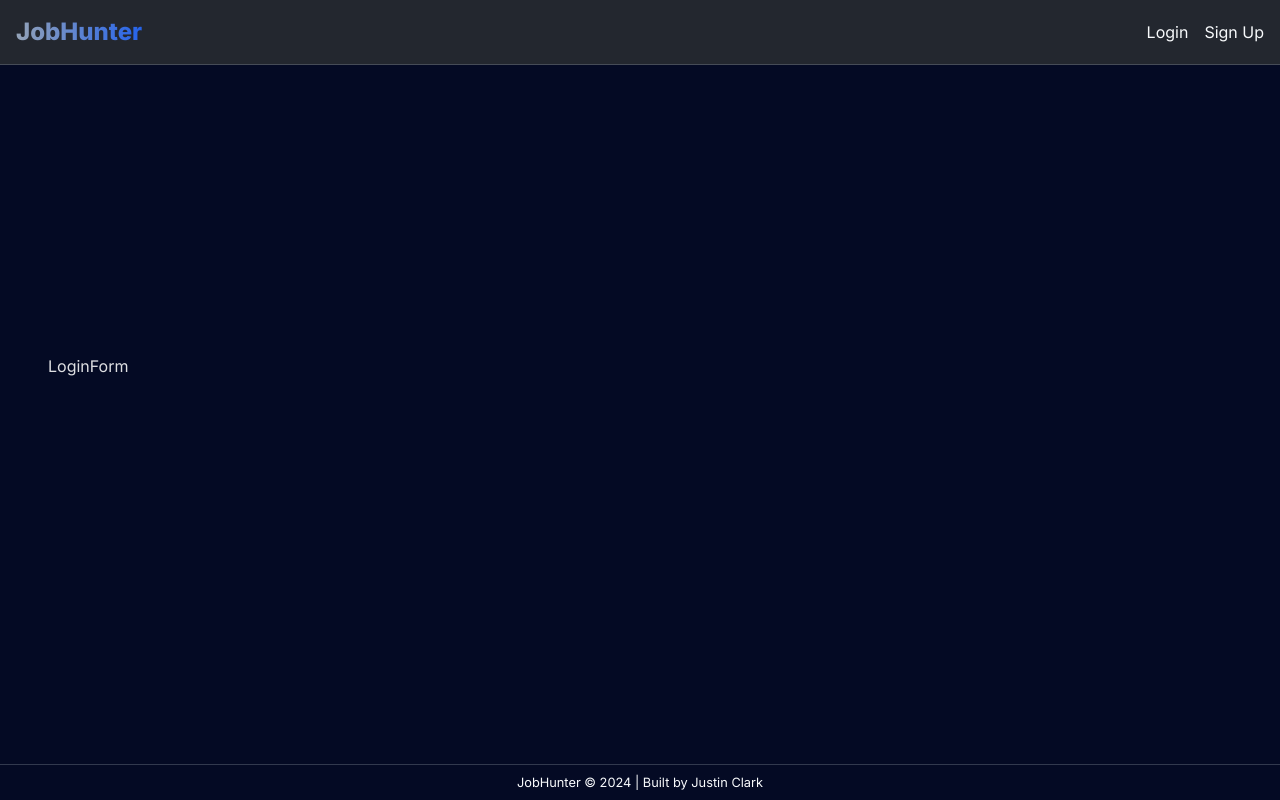
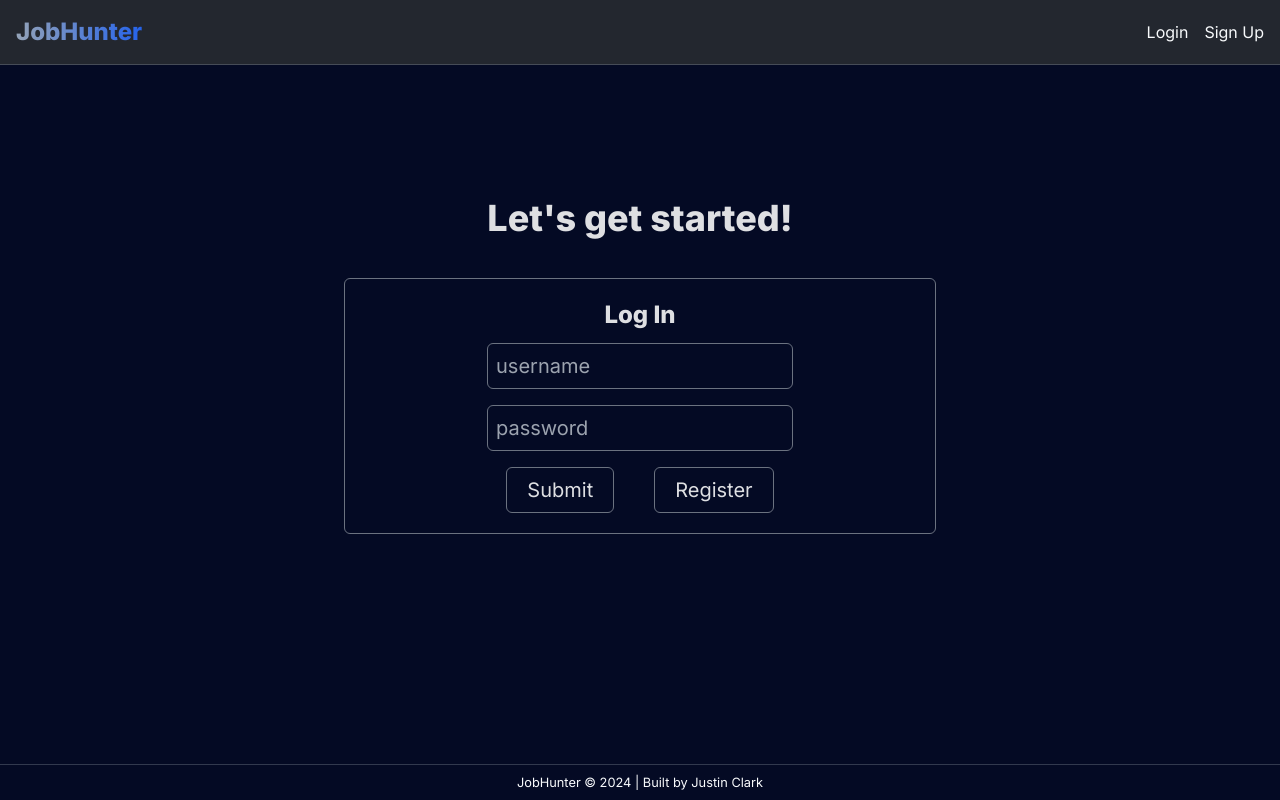
Before and after one commit to jclark1913/jobhunter, a React (Vite) app: page /login in a window 1280 px wide. Built offline with nearby package versions, Linux system fonts and the light colour scheme; no server answers.

Commit message:
Add basic loginform boilerplate

```diff
--- a/src/auth/LoginForm.tsx
+++ b/src/auth/LoginForm.tsx
@@ -1,9 +1,80 @@
-import React from 'react'
+import React, { useState } from "react";
+import { useNavigate } from "react-router-dom";
 
-const LoginForm = () => {
-  return (
-    <div>LoginForm</div>
-  )
+export interface LoginFormProps {
+  login: (username: string, password: string) => void;
 }
 
-export default LoginForm
+const LoginForm = ({ login }) => {
+  const navigate = useNavigate();
+  const [formData, setFormData] = useState({
+    username: "",
+    password: "",
+  });
+  const [formErrors, setFormErrors] = useState<any>([]);
+
+  const handleSubmit = async (e) => {
+    e.preventDefault();
+    try {
+      await login(formData);
+      navigate("/companies");
+    } catch (err) {
+      setFormErrors(err);
+    }
+  };
+
+  const handleChange = (e) => {
+    const { name, value } = e.target;
+    setFormData((data) => ({
+      ...data,
+      [name]: value,
+    }));
+  };
+
+  return (
+    <div className="flex flex-col align-middle justify-center items-center text-xl">
+      <h1 className="text-4xl font-extrabold mb-10">Let's get started!</h1>
+      <div className="flex flex-col text-left justify-center align-middle items-center rounded-md border border-normalborder w-1/2 gap-3">
+        <h1 className="text-2xl font-extrabold pt-5">Log In</h1>
+        <form className="flex flex-col gap-4" onSubmit={handleSubmit}>
+          <input
+            type="text"
+            placeholder="username"
+            required
+            id="username"
+            name="username"
+            value={formData.username}
+            onChange={handleChange}
+            className="bg-transparent border border-normalborder rounded-md p-2"
+          />
+          <input
+            id="password"
+            placeholder="password"
+            name="password"
+            type="password"
+            value={formData.password}
+            onChange={handleChange}
+            className="bg-transparent border border-normalborder rounded-md p-2"
+          />
+          <div className="flex justify-center gap-10 pb-5">
+            <button
+              type="submit"
+              className="border border-normalborder rounded-md px-5 py-2"
+            >
+              Submit
+            </button>
+            <button
+              type="button"
+              className="border border-normalborder rounded-md px-5 py-2"
+              onClick={() => navigate("/signup")}
+            >
+              Register
+            </button>
+          </div>
+        </form>
+      </div>
+    </div>
+  );
+};
+
+export default LoginForm;
```
